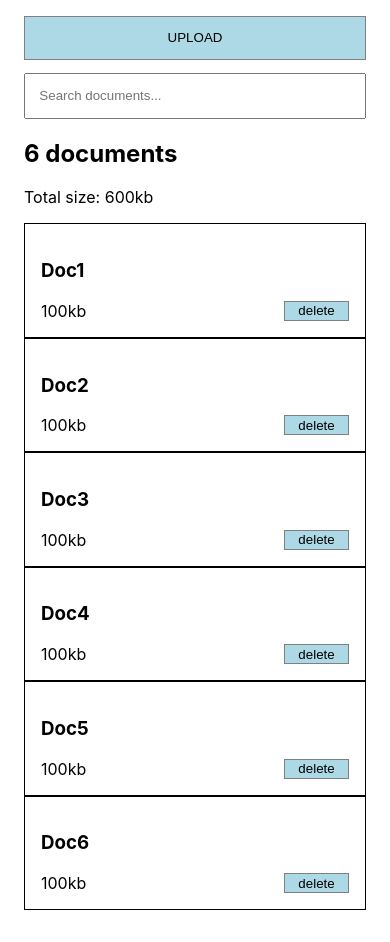
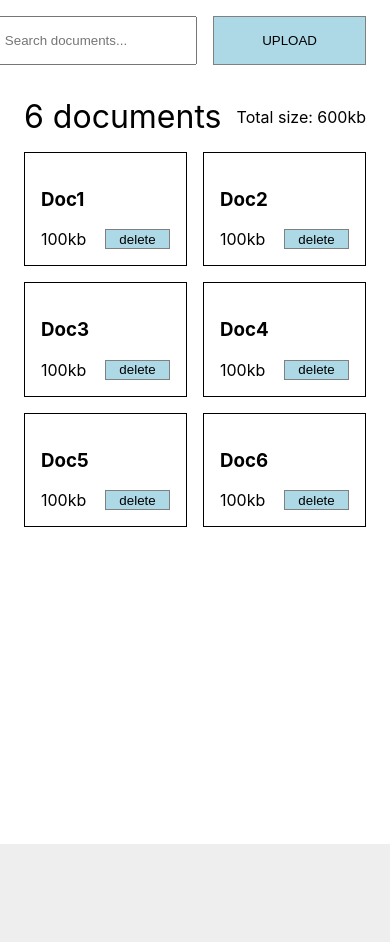
Before and after one commit to lmammino/next-sample-file-upload-app, a Next.js app: page / in a window 390 px wide. After the commit the page ends 844 px from the top, so only its background shows below. Built offline with nearby package versions, Linux system fonts and the light colour scheme.

Commit message:
Made design responsive

```diff
--- a/pages/index.js
+++ b/pages/index.js
@@ -19,42 +19,42 @@ export default function Home () {
           <span>Total size: 600kb</span>
         </header>
         <ul className={styles.files_container}>
-          <li>
+          <li className={styles.file_card}>
             <h3>Doc1</h3>
             <footer>
               <span>100kb</span>
               <button className={styles.delete_btn}>delete</button>
             </footer>
           </li>
-          <li>
+          <li className={styles.file_card}>
             <h3>Doc2</h3>
             <footer>
               <span>100kb</span>
               <button className={styles.delete_btn}>delete</button>
             </footer>
           </li>
-          <li>
+          <li className={styles.file_card}>
             <h3>Doc3</h3>
             <footer>
               <span>100kb</span>
               <button className={styles.delete_btn}>delete</button>
             </footer>
           </li>
-          <li>
+          <li className={styles.file_card}>
             <h3>Doc4</h3>
             <footer>
               <span>100kb</span>
               <button className={styles.delete_btn}>delete</button>
             </footer>
           </li>
-          <li>
+          <li className={styles.file_card}>
             <h3>Doc5</h3>
             <footer>
               <span>100kb</span>
               <button className={styles.delete_btn}>delete</button>
             </footer>
           </li>
-          <li>
+          <li className={styles.file_card}>
             <h3>Doc6</h3>
             <footer>
               <span>100kb</span>
--- a/styles/Home.module.css
+++ b/styles/Home.module.css
@@ -50,6 +50,14 @@
   display: flex;
   flex-wrap: wrap;
   width: 100%;
+  padding: 1em 0;
+}
+
+.header h2 {
+  margin: 0;
+  padding: 0;
+  font-weight: normal;
+  font-size: 2rem;
 }
 
 .header > * {
@@ -64,15 +72,20 @@
   width: 100%;
 }
 
-.files_container li {
+.file_card {
   border: 1px solid black;
   list-style: none;
   padding: 1rem;
   margin: 0;
   flex-grow: 1;
+  margin-top: 1rem;
 }
 
-.files_container li footer {
+.file_card:first-child {
+  margin-top: 0;
+}
+
+.file_card footer {
   display: flex;
   justify-content: space-between;
 }
@@ -88,3 +101,54 @@
   background-color: lightskyblue;
   border: 1px solid black;
 }
+
+@media only screen and (min-width: 376px) {
+  .nav {
+    display: flex;
+    flex-direction: row-reverse;
+    justify-content: space-between;
+    width: 100%;
+    flex-wrap: nowrap;
+  }
+
+  .nav > * {
+    width: auto;
+  }
+
+  .search_input {
+    margin: 0 1rem 0 0;
+    flex-grow: 1;
+    max-width: 500px;
+  }
+
+  .upload_btn {
+    padding: 1rem 3rem;
+  }
+
+  .header {
+    display: flex;
+    justify-content: space-between;
+    align-items: center;
+    width: 100%;
+    padding: 2rem 0 0 0;
+  }
+
+  .header > * {
+    width: auto;
+  }
+
+  .files_container {
+    display: inline-flex;
+    flex-direction: row;
+    gap: 1rem;
+  }
+
+  .file_card {
+    margin: 0;
+    width: 32%;
+  }
+
+  .file_card:first-child {
+    margin: 0;
+  }
+}
```
